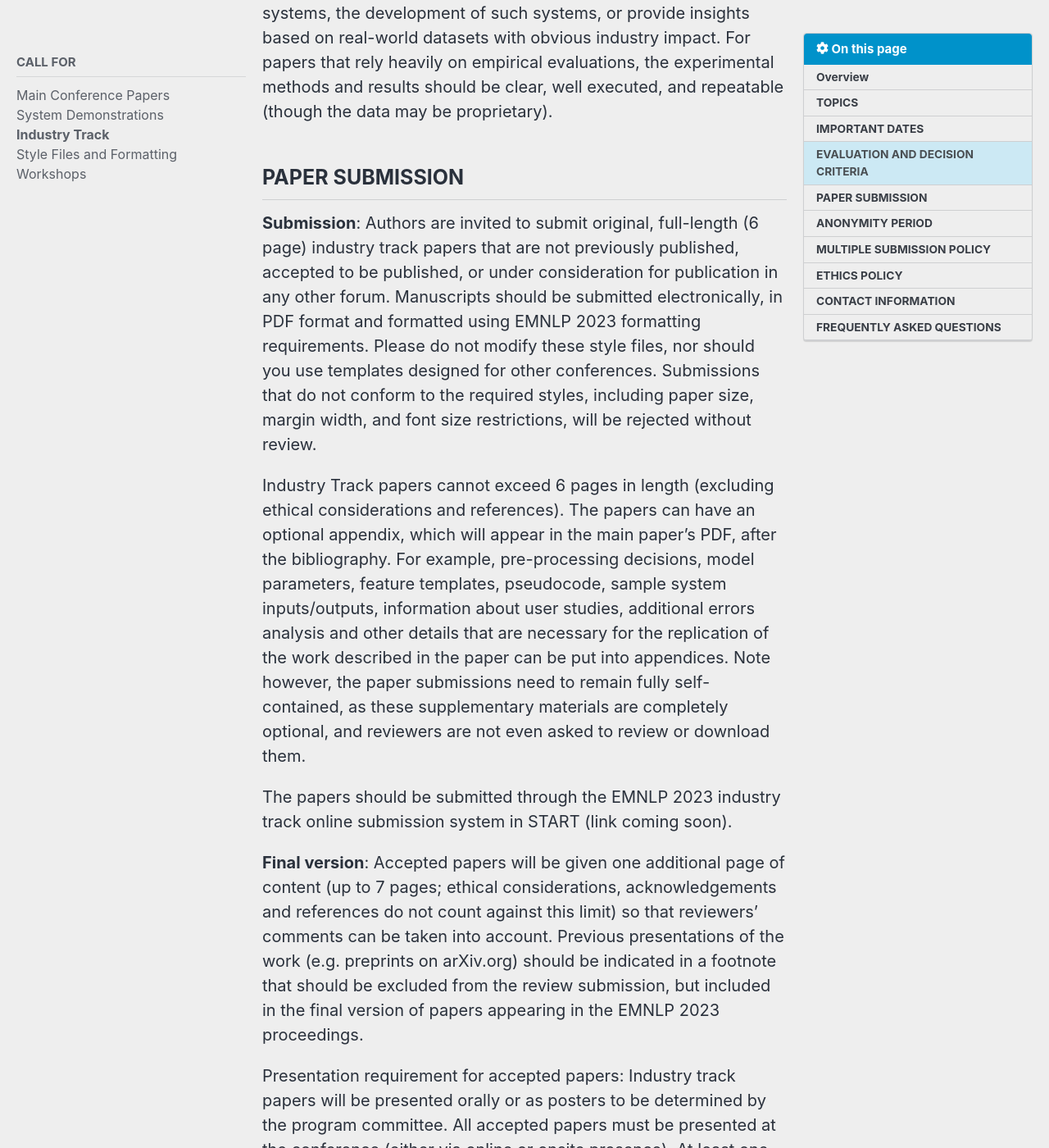
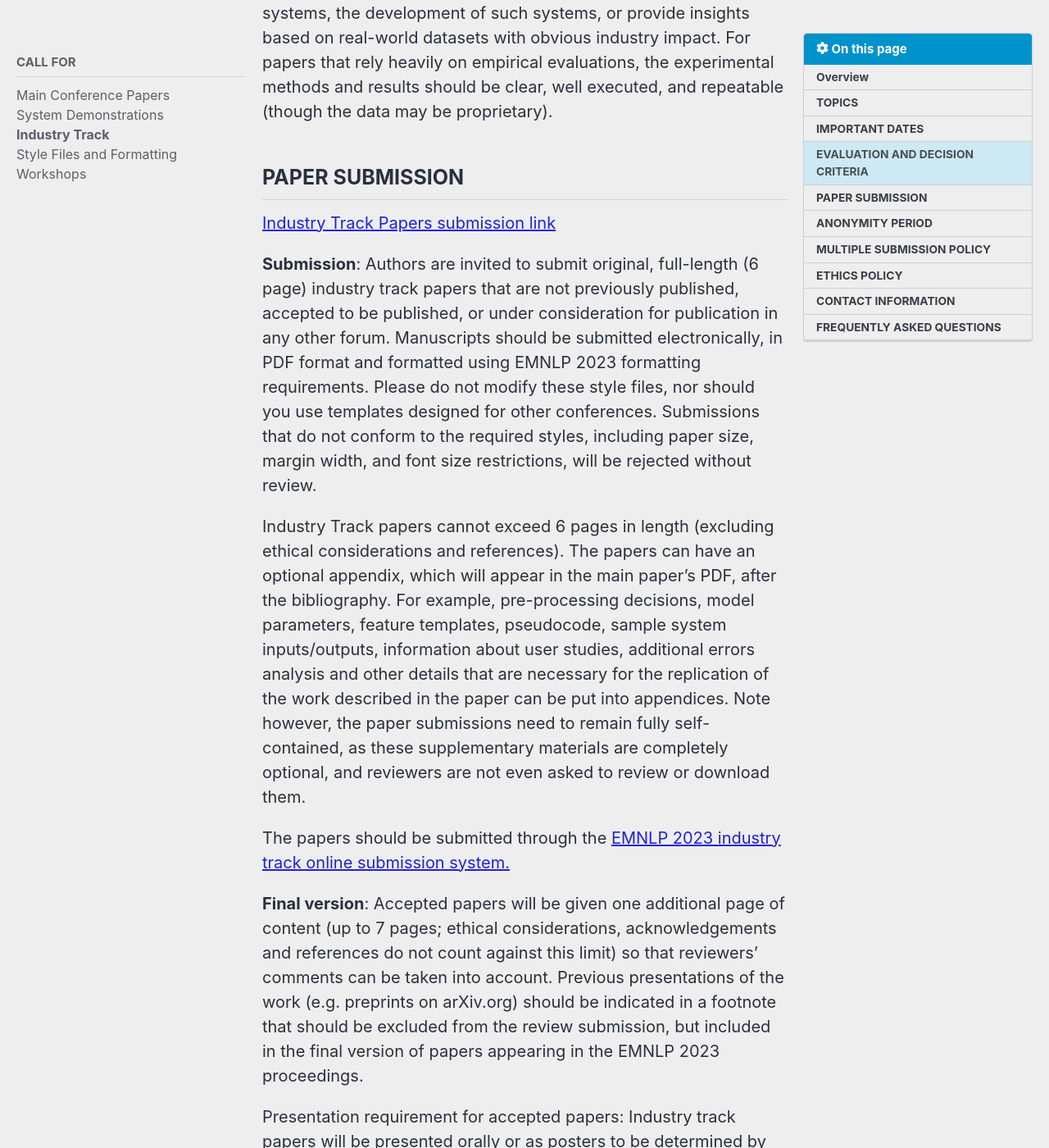
Before and after one commit to acl-org/emnlp-2023, a Jekyll site: the page built from _pages/calls/Industry Track.md, in a window 1280 px wide and 1400 px high, scrolled down 3336 px. Shown: the whole window at 82% size. Built offline with Jekyll 4.4.1, drawn with Linux system fonts in a browser that asks for light colours; cached includes are drawn as plain includes; nearby versions of some CDN libraries.

Commit message:
Add links in submission paragraphs

```diff
--- a/_pages/calls/Industry Track.md
+++ b/_pages/calls/Industry Track.md
@@ -65,11 +65,13 @@
 Submissions will be reviewed in a double-blind manner and assessed based on their novelty, technical quality, potential impact, and clarity. Submissions in the industry track should emphasize real-world implementations of natural language processing systems, the development of such systems, or provide insights based on real-world datasets with obvious industry impact. For papers that rely heavily on empirical evaluations, the experimental methods and results should be clear, well executed, and repeatable (though the data may be proprietary).
 
 ## PAPER SUBMISSION
+<a href="https://softconf.com/emnlp2023/industry">Industry Track Papers submission link</a>
+
 **Submission**: Authors are invited to submit original, full-length (6 page) industry track papers that are not previously published, accepted to be published, or under consideration for publication in any other forum. Manuscripts should be submitted electronically, in PDF format and formatted using EMNLP 2023 formatting requirements. Please do not modify these style files, nor should you use templates designed for other conferences. Submissions that do not conform to the required styles, including paper size, margin width, and font size restrictions, will be rejected without review.
 
 Industry Track papers cannot exceed 6 pages in length (excluding ethical considerations and references). The papers can have an optional appendix, which will appear in the main paper’s PDF, after the bibliography. For example, pre-processing decisions, model parameters, feature templates, pseudocode, sample system inputs/outputs, information about user studies, additional errors analysis and other details that are necessary for the replication of the work described in the paper can be put into appendices. Note however, the paper submissions need to remain fully self-contained, as these supplementary materials are completely optional, and reviewers are not even asked to review or download them.
 
-The papers should be submitted through the EMNLP 2023 industry track online submission system in START (link coming soon).
+The papers should be submitted through the <a href="https://softconf.com/emnlp2023/industry">EMNLP 2023 industry track online submission system.</a>
 
 **Final version**: Accepted papers will be given one additional page of content (up to 7 pages; ethical considerations, acknowledgements and references do not count against this limit) so that reviewers’ comments can be taken into account. Previous presentations of the work (e.g. preprints on arXiv.org) should be indicated in a footnote that should be excluded from the review submission, but included in the final version of papers appearing in the EMNLP 2023 proceedings.
 
```
